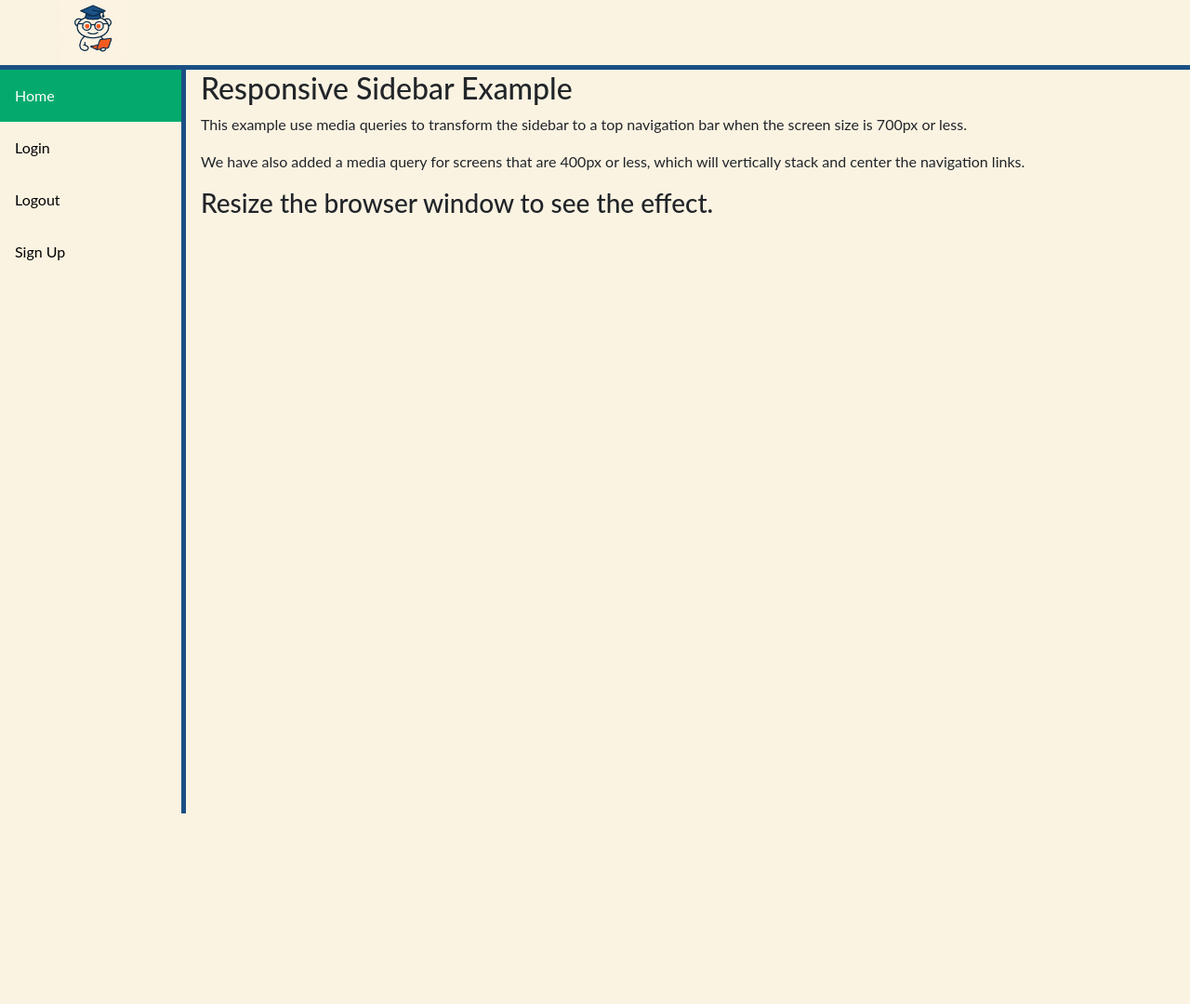
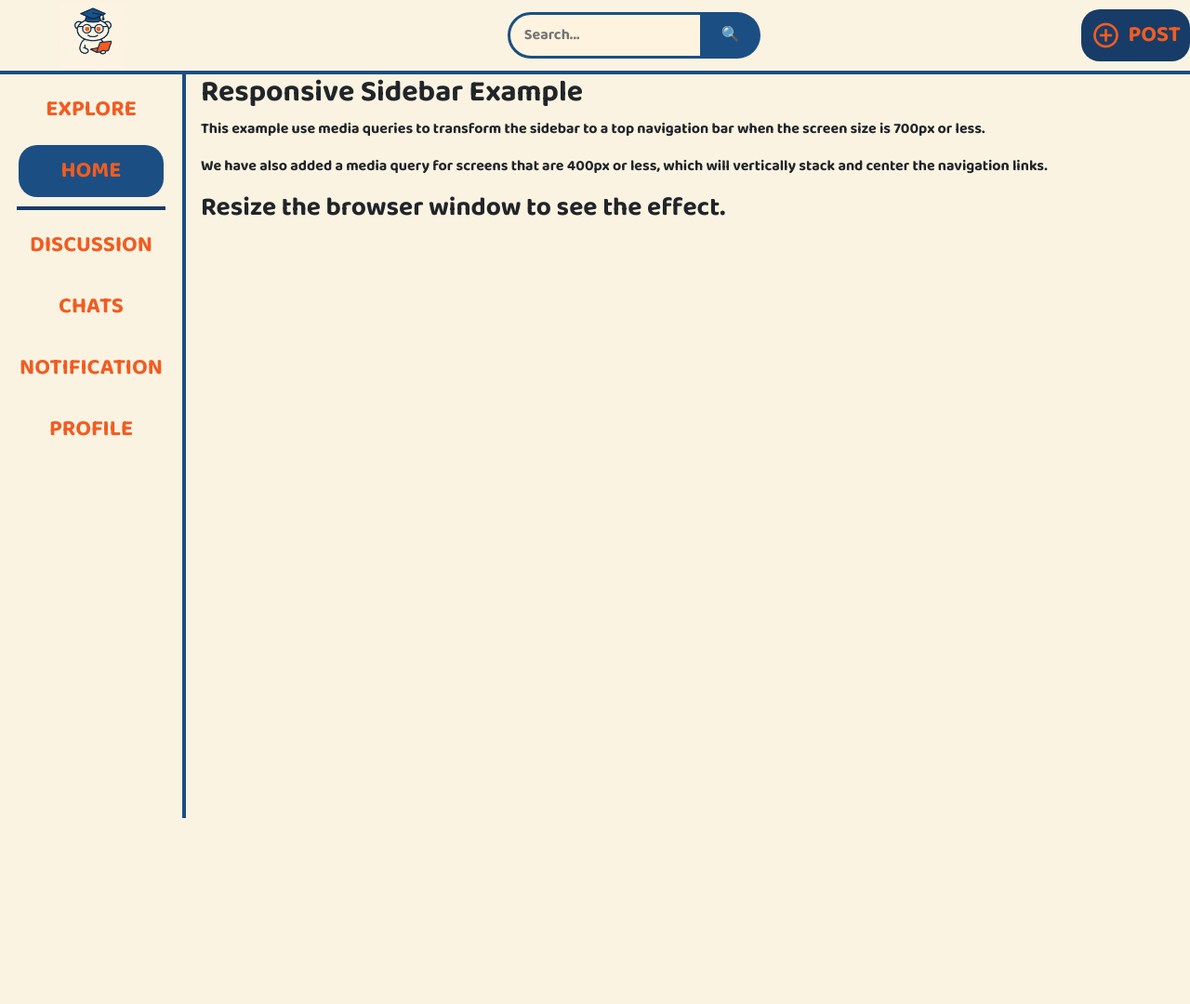
Before and after one commit to SyrfZkwn/Studytt, a Flask app: template website/templates/home.html in a window 1280 px wide. Shown: the whole page at 93% size. Before the commit the page ends 875 px from the top, so only its background shows below. Run offline with Flask 3, Linux system fonts and the light colour scheme; the template is opened without the code that fills it, so the values that code supplies are empty; some libraries are stand-ins or nearby versions.

Commit message:
feat: website template done, except for profile icon and settings

```diff
--- a/website/templates/home.html
+++ b/website/templates/home.html
@@ -14,11 +14,15 @@
           href="https://stackpath.bootstrapcdn.com/font-awesome/4.7.0/css/font-awesome.min.css"
           crossorigin="anonymous"
         />
+        <link href="https://fonts.googleapis.com/css2?family=Baloo+2:wght@700&display=swap" rel="stylesheet"
+        />
+        <link rel="stylesheet" href="https://fonts.googleapis.com/css2?family=Material+Symbols+Outlined:opsz,wght,FILL,GRAD@20..48,100..700,0..1,-50..200&icon_names=add_circle"
+        />
 
         <style>
           body {
             margin: 0;
-            font-family: "Lato", sans-serif;
+            font-family: 'Baloo 2', cursive;
           }
 
           .sidebar {
@@ -28,24 +32,76 @@
             position: fixed;
             height: 100%;
             overflow: auto;
-            border-right: #1b4f83 5px solid;
+            border-right: #1b4f83 4px solid;
+            align-items: center;
           }
 
           .sidebar a {
+            font-weight: bold;
             display: block;
-            color: black;
-            padding: 16px;
+            color: #f15c22;
+            padding: 10px;
             text-decoration: none;
+            text-align: center;
+            width: 80%;
+            margin: 10px auto;
+            border-radius: 20px;
           }
 
           .sidebar a.active {
-            background-color: #04AA6D;
-            color: white;
+            background-color: #1b4f83;
+            color: #f15c22;
+            border-radius: 20px;
+            width: 80%;
+            margin: 0 auto;
+          }
+
+          .button a {
+            font-weight: bold;
+            background-color: #173c67;
+            color: #f15c22;
+            padding: 10px;
+            text-decoration: none;
+            text-align: center;
+            border-radius: 20px;
+            font-size: 1.5rem;
+            display: inline-flex;
+            align-items: center;
+            gap: 8px;
+          }
+
+          .button a .material-symbols-outlined {
+            font-size: 2rem;
+            vertical-align: middle;
+            color: #f15c22;
+          }
+
+          .button a:hover {
+            background-color: #f15c22;
+            color: #ffffff;
+            transition: all 0.3s ease;
+          }
+
+          .button a:hover .material-symbols-outlined {
+            color: #ffffff;
+            transition: all 0.3s ease;
           }
 
           .sidebar a:hover:not(.active) {
-            background-color: #555;
-            color: white;
+            background-color: #ffd38a ;
+            color: #5a3e36;
+            transition: all 0.3s ease;
+          }
+
+          .sidebar a.active:hover {
+            background-color: #f15c22;
+            color: #ffffff;
+            transition: all 0.3s ease;
+          }
+
+          .sidebar-btn {
+            font-size: 1.5rem;
+            text-align: center;
           }
 
           div.content {
@@ -58,16 +114,54 @@
           div.top {
             background-color: #fbf3e2;
             position: sticky;
+            justify-content: center;
+            align-items: center;
             top: 0;
-            border-bottom: #1b4f83 5px solid;
+            border-bottom: #1b4f83 4px solid;
+            max-height: 80px;
+            display: flex;
           }
 
-          .custom-divider {
-            height: 3px;
-            width: 100%;
+          .search-bar {
+            display: flex;
+            justify-content: center;
+            margin: 20px auto;
+            max-width: 400px;
+          }
+
+          .search-bar input[type="text"] {
+            flex: 1;
+            padding: 10px 15px;
+            border: 3px solid #1b4f83;
+            border-radius: 25px 0 0 25px;
+            outline: none;
+            font-size: 16px;
+            color: #1b4f83;
+            background-color: #fdf3de;
+          }
+
+          .search-bar button {
+            padding: 10px 20px;
+            border: 2px solid #1b4f83;
+            border-left: none;
             background-color: #1b4f83;
-            margin: -4px 0 0 0;
-            position: fixed;
+            color: #fdf3de;
+            border-radius: 0 25px 25px 0;
+            cursor: pointer;
+            font-weight: bold;
+            font-size: 16px;
+            transition: background-color 0.3s;
+          }
+
+          .search-bar button:hover {
+            background-color: #f15c22;
+            color: #fff;
+          }
+
+          hr {
+            border: 2px solid #173c67;
+            width: 80%;
+            margin: 10px auto;
           }
 
           @media screen and (max-width: 700px) {
@@ -87,6 +181,14 @@
             }
           }
 
+          .material-symbols-outlined {
+            font-variation-settings:
+            'FILL' 0,
+            'wght' 400,
+            'GRAD' 0,
+            'opsz' 24
+          }
+
         </style>
 
 <title>{% block title %}Home{% endblock %}</title>
@@ -96,16 +198,36 @@
     <body style="background-color: #fbf3e2;">
 
       <div class="top">
-        <img src="{{ url_for('static', filename='image/logo.jpg') }}" alt="Studytt" class="img-fluid" style="max-width: 70px; position: sticky; top: 0; margin-left: 65px;">
+        <a href="home">
+          <img src="{{ url_for('static', filename='image/logo.jpg') }}" alt="Studytt" class="img-fluid" style="max-width: 70px; top: -60px; margin: 65px;">
+        </a>
+
+        <form action="/search" method="GET" class="search-bar">
+          <input type="text" name="query" placeholder="Search..." required>
+          <button type="submit">🔍</button>
+        </form>
+
+        <div class="button">
+          <a href="post">
+            <span class="material-symbols-outlined">
+              add_circle
+            </span>
+          POST</a>
+        </div>
       </div>
 
       <div class="main">
 
         <div class="sidebar">
-          <a class="active" href="home">Home</a>
-          <a href="login">Login</a>
-          <a href="logout">Logout</a>
-          <a href="sign-up">Sign Up</a>
+          <div class="sidebar-btn">
+            <a href="explore">EXPLORE</a>
+            <a class="active" href="home">HOME</a>
+            <hr>
+            <a href="discuss">DISCUSSION</a>
+            <a href="chat">CHATS</a>
+            <a href="notify" style="width: 90%;">NOTIFICATION</a>
+            <a href="profile">PROFILE</a>
+          </div>
         </div>
 
         <div class="content">
--- a/website/views.py
+++ b/website/views.py
@@ -2,7 +2,7 @@ from flask import Blueprint, render_template
 
 views = Blueprint('view', __name__)
 
-@views.route('/')
+@views.route('/home')
 def home():
     return render_template("home.html")
 
```
